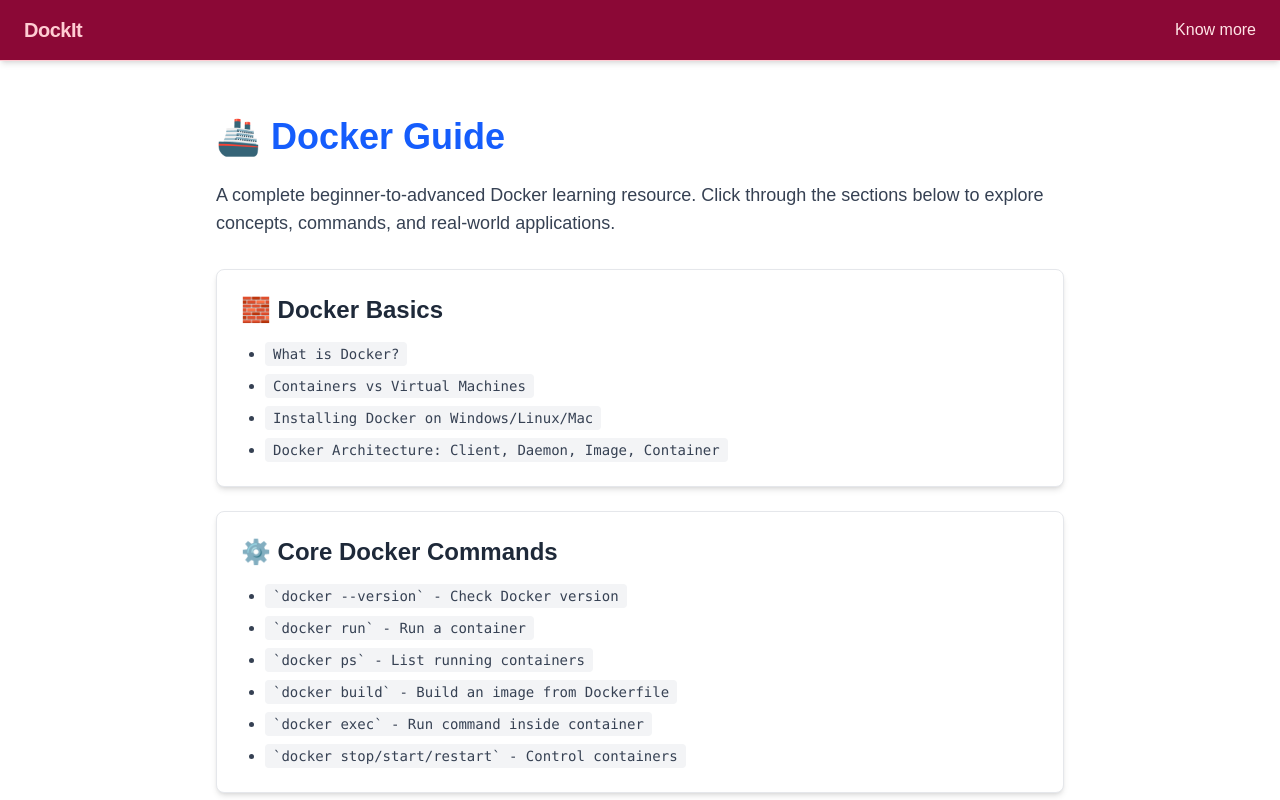
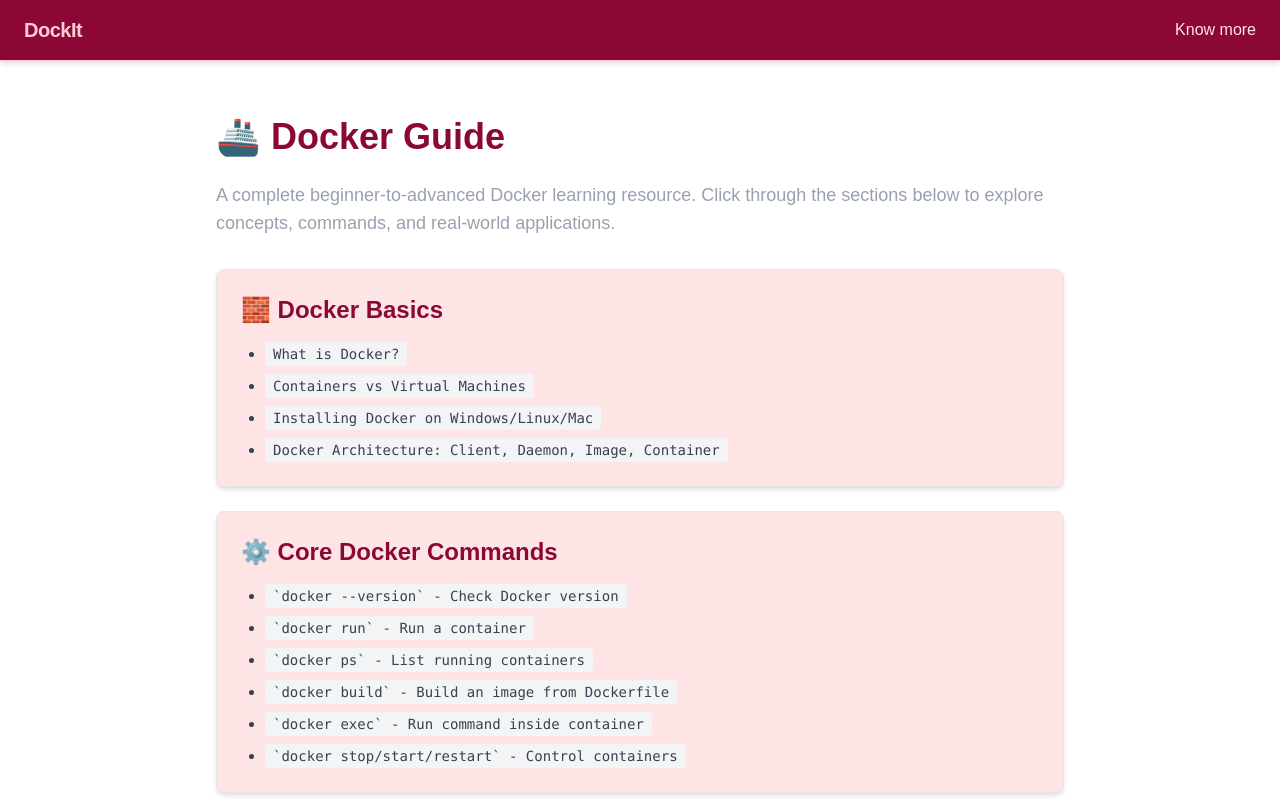
Before and after one commit to Ashwinib26/Learn-docker, a Next.js app in the folder learn-docker/: page /Guide in a window 1280 px wide. Shown: the top 800 px of the page. Built offline with nearby package versions, Linux system fonts and the light colour scheme.

Commit message:
Component Updates

```diff
--- a/learn-docker/src/app/Guide/page.tsx
+++ b/learn-docker/src/app/Guide/page.tsx
@@ -56,15 +56,15 @@ const dockerTopics = [
 const GuidePage = () => {
   return (
     <div className="max-w-4xl mx-auto py-10 px-6">
-      <h1 className="text-4xl font-bold mb-6 text-blue-600">🚢 Docker Guide</h1>
-      <p className="text-lg text-gray-700 mb-8">
+      <h1 className="text-4xl font-bold mb-6 text-rose-900">🚢 Docker Guide</h1>
+      <p className="text-lg text-gray-400 mb-8">
         A complete beginner-to-advanced Docker learning resource. Click through the sections below to explore concepts, commands, and real-world applications.
       </p>
 
       <div className="space-y-6">
         {dockerTopics.map((topic, idx) => (
-          <div key={idx} className="bg-white shadow-md rounded-lg p-6 border border-gray-200">
-            <h2 className="text-2xl font-semibold mb-4 text-gray-800">{topic.title}</h2>
+          <div key={idx} className="bg-rose-100 shadow-md rounded-lg p-6 border border-gray-200">
+            <h2 className="text-2xl font-semibold mb-4 text-rose-900">{topic.title}</h2>
             <ul className="list-disc pl-6 space-y-2 text-gray-700">
               {topic.items.map((item, i) => (
                 <li key={i}>
--- a/learn-docker/src/components/Header.tsx
+++ b/learn-docker/src/components/Header.tsx
@@ -6,7 +6,7 @@ export default function Header() {
   return (
     <header className="w-full bg-rose-900 text-rose-100 shadow-md border-b border-rose-200">
       <div className="flex items-center justify-between px-6 py-4 max-w-screen-xl mx-auto">
-        <Link href="/" className="text-xl font-semibold tracking-tight text-rose-200">
+        <Link href="/Guide" className="text-xl font-semibold tracking-tight text-rose-200">
           DockIt
         </Link>
 
```
